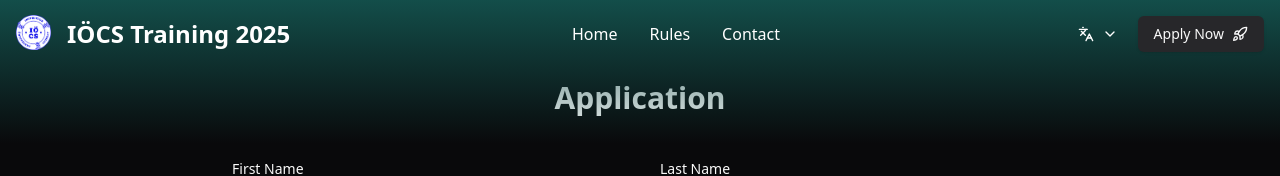
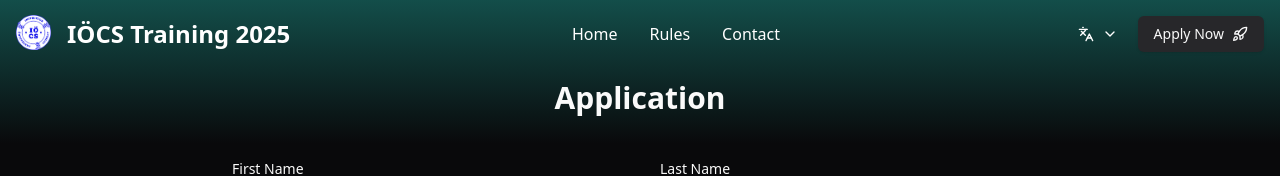
Before and after one commit to balint-kiraly/iocs-training-web-2025, a Next.js app: page /en/apply in a window 1280 px wide. Shown: the top 176 px of the page. Built offline with nearby package versions, Linux system fonts and the light colour scheme.

Commit message:
Bring forward heading

```diff
--- a/src/app/[locale]/apply/page.tsx
+++ b/src/app/[locale]/apply/page.tsx
@@ -7,7 +7,7 @@ import { ApplicationForm } from '@/components/ApplicationForm';
 const ApplicationPage = () => {
   return (
     <main className='min-h-screen py-20'>
-      <h1 className='text-center text-3xl font-semibold'>Application</h1>
+      <h1 className='relative z-30 text-center text-3xl font-semibold'>Application</h1>
       <ApplicationForm />
     </main>
   );
--- a/src/components/ApplicationForm.tsx
+++ b/src/components/ApplicationForm.tsx
@@ -60,18 +60,12 @@ export const ApplicationForm = () => {
   });
 
   function onSubmit(values: z.infer<typeof formSchema>) {
-    // TODO Do something with the form values.
-    // ✅ This will be type-safe and validated.
-    //eslint-disable-next-line no-console
-    console.log(values);
     startTransition(() => {
       action(values);
     });
   }
 
   useEffect(() => {
-    //eslint-disable-next-line no-console
-    console.log(state);
     if (state?.status === 'success') {
       router.push('/');
       setTimeout(() => {
--- a/src/components/Header.tsx
+++ b/src/components/Header.tsx
@@ -34,7 +34,7 @@ const Header = () => {
       <div className='absolute left-0 top-0 z-20 h-36 w-screen bg-gradient-to-b from-primary to-transparent' />
       <header
         className={`
-          fixed z-30 w-screen min-w-[300px] p-4 text-white transition-all duration-1000
+          fixed z-40 w-screen min-w-[300px] p-4 text-white transition-all duration-1000
 
           ${scrolled ? 'bg-primary shadow-lg' : `bg-transparent`}
         `}
```
